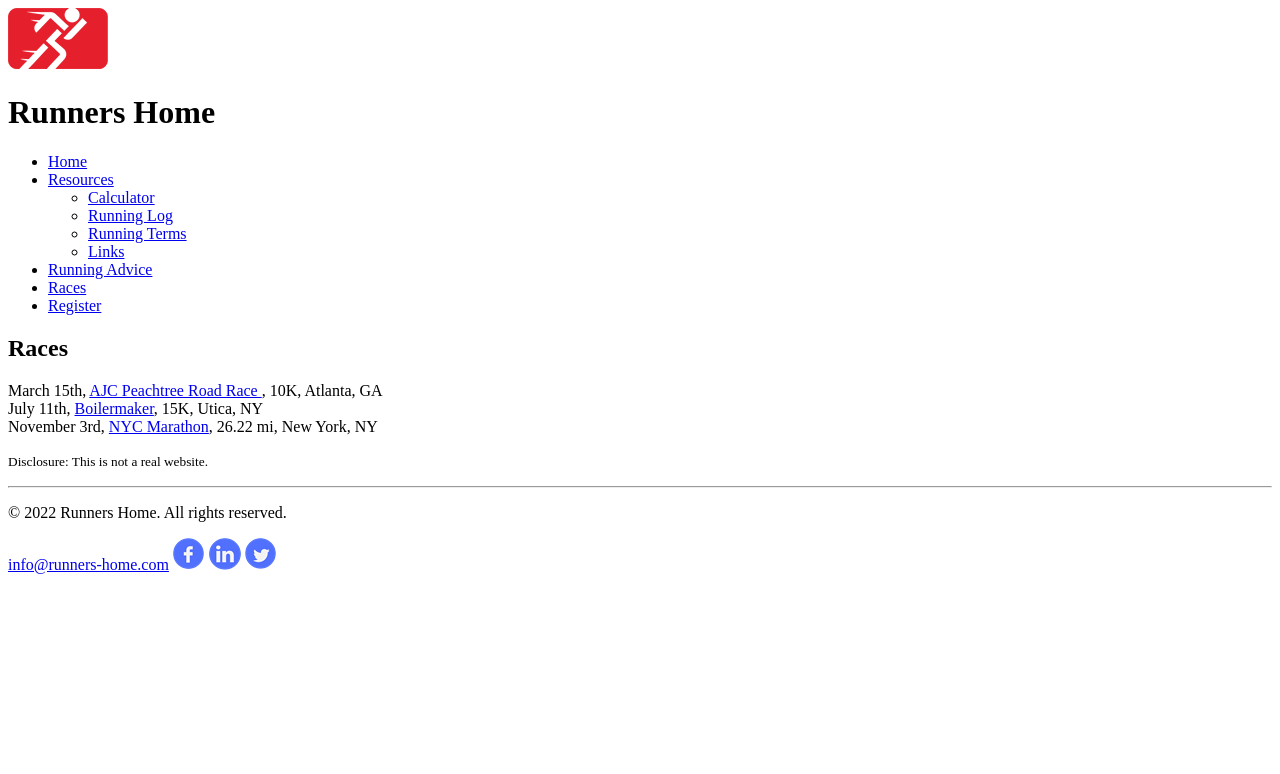
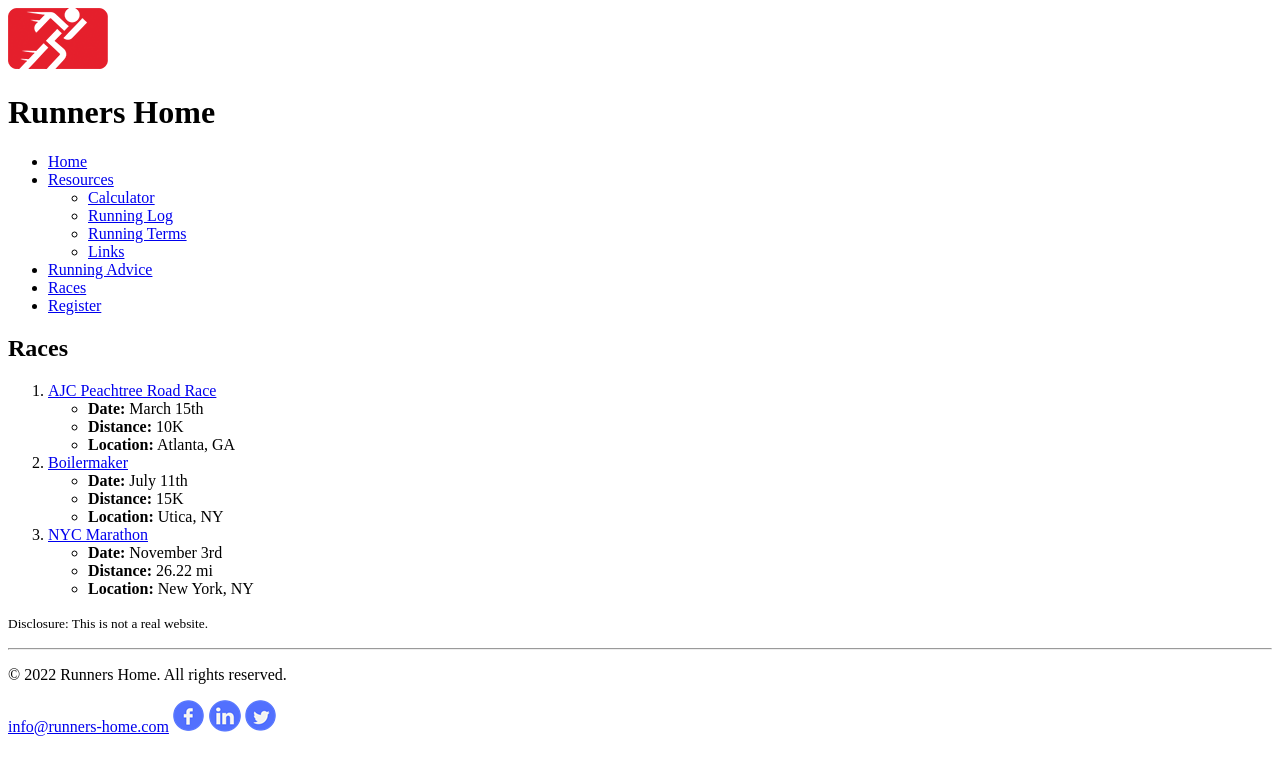
Before and after one commit to tlg-24-05-visa-sde-1/jr-lists-exercises, a plain HTML site: page Exercises/races.html in a window 1280 px wide. Drawn offline with Linux system fonts and the light colour scheme.

Commit message:
added ordered lists in races and unordered lists nexted inside the ordered lists

```diff
--- a/Exercises/races.html
+++ b/Exercises/races.html
@@ -29,14 +29,34 @@
     </div>
     <h2>Races</h2>
     <div>
-      March 15th,
-      <a href="https://www.atlantatrackclub.org/peachtree">
-        AJC Peachtree Road Race </a
-      >, 10K, Atlanta, GA<br />
-      July 11th,
-      <a href="https://www.boilermaker.com">Boilermaker</a>, 15K, Utica, NY<br />
-      November 3rd, <a href="https://www.nyrr.org/">NYC Marathon</a>, 26.22 mi,
-      New York, NY
+      <ol>
+        <li>
+          <a href="https://www.atlantatrackclub.org/peachtree">
+            AJC Peachtree Road Race
+          </a>
+          <ul>
+            <li><strong>Date:</strong> March 15th</li>
+            <li><strong>Distance:</strong> 10K</li>
+            <li><strong>Location:</strong> Atlanta, GA</li>
+          </ul>
+        </li>
+        <li>
+          <a href="https://www.boilermaker.com">Boilermaker</a>
+          <ul>
+            <li><strong>Date:</strong> July 11th</li>
+            <li><strong>Distance:</strong> 15K</li>
+            <li><strong>Location:</strong> Utica, NY</li>
+          </ul>
+        </li>
+        <li>
+          <a href="https://www.nyrr.org/">NYC Marathon</a>
+          <ul>
+            <li><strong>Date:</strong> November 3rd</li>
+            <li><strong>Distance:</strong> 26.22 mi</li>
+            <li><strong>Location:</strong> New York, NY</li>
+          </ul>
+        </li>
+      </ol>
     </div>
     <p><small>Disclosure: This is not a real website.</small></p>
     <hr />
```
